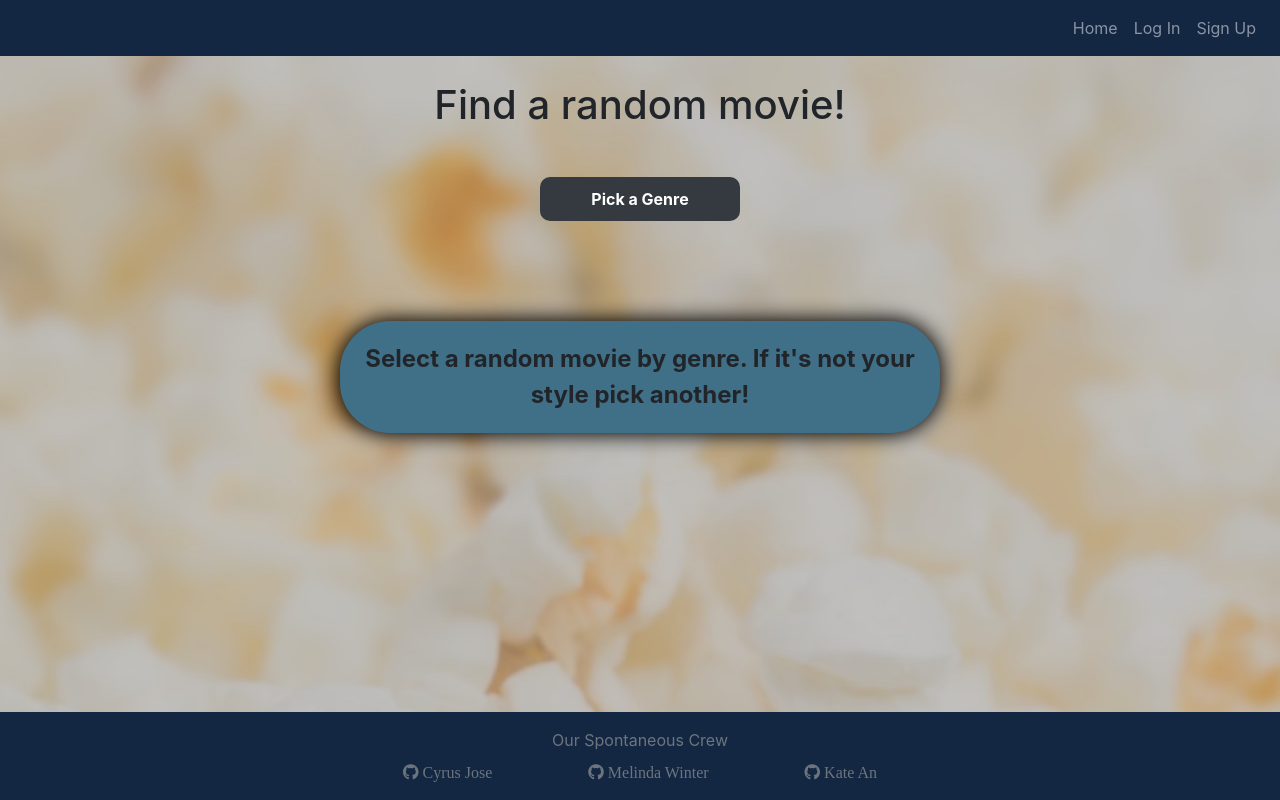
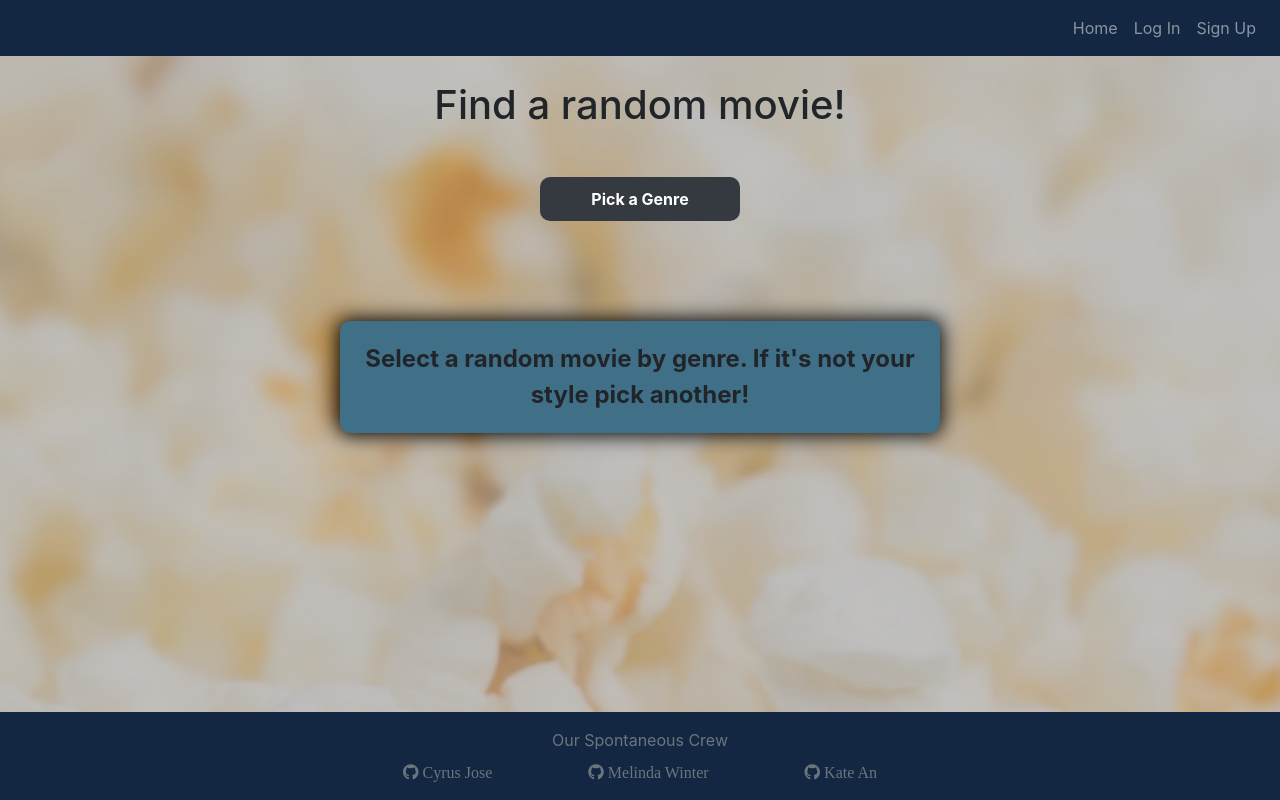
Before and after one commit to katean004/Spontaneous-Weekend-3.0, a React (Create React App) app: page /movie in a window 1280 px wide. Shown: the top 800 px of the page. Built offline with nearby package versions, Linux system fonts and the light colour scheme; no server answers.

Commit message:
Styling retaurants and finished movies

```diff
--- a/src/components/Cards/Cards.js
+++ b/src/components/Cards/Cards.js
@@ -85,12 +85,13 @@ const Card = () => {
     <div className="container-fluid restaurant__main">
       <div className="mainHeader">
         <h1>Randomize Your Dining Experience</h1>
+        <br/>
         <button onClick={event => handleClick(event)} className="random-btn">
           Randomize
         </button>
       </div>
       {/* What is the equivalent of .length for objects. Can use "has property" .keys() will return an array*/}
-      {Object.keys(featuredRestaurant).length ? (
+      {Object.keys(featuredRestaurant) ? (
         <div className="results ">
           <div className="overflow">
             <img
--- a/src/components/Cards/cards.css
+++ b/src/components/Cards/cards.css
@@ -5,6 +5,7 @@
   background-repeat: no-repeat;
   background-size: cover;
 }
+
 
 .random-btn,
 .favorite__food,
@@ -89,7 +90,3 @@
   margin-top: 50px;
   padding: 40px;
 }
-
-.hide {
-  display: none;
-}
--- a/src/components/Movie/Movie.css
+++ b/src/components/Movie/Movie.css
@@ -135,7 +135,7 @@
   padding: 20px;
   font-size: x-large;
   font-weight: bolder;
-  border-radius: 50px;
+  border-radius: 10px;
   box-shadow: 0 0 20px 2px black;
   background-color: #407088;
 }
```
